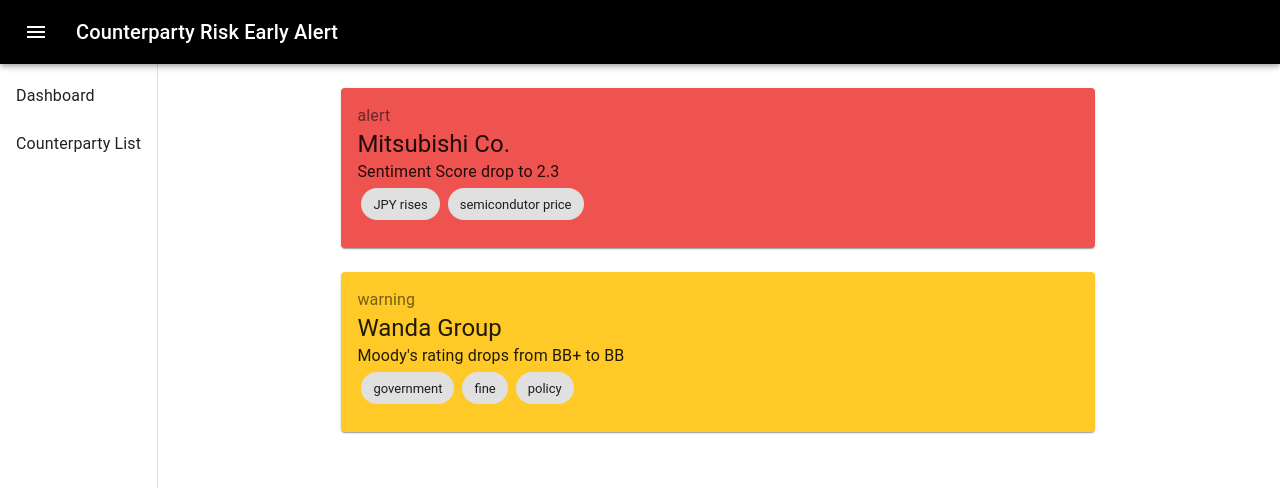
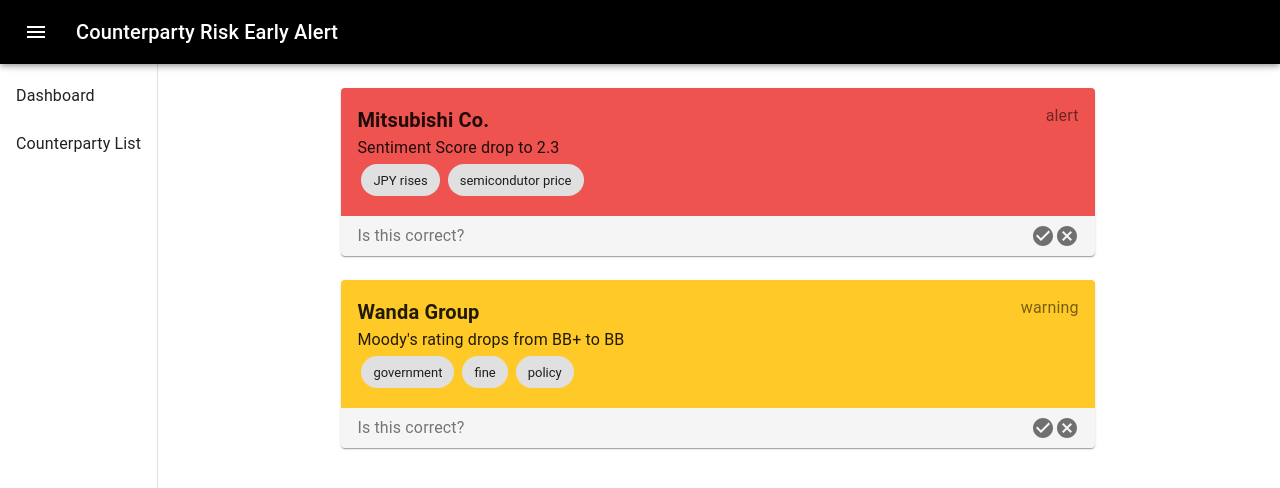
Before and after one commit to SGHKUST-FYP-Portfolio-Alert/portfolio-early-alert-intelligent-frontend, a React (Create React App) app: page / in a window 1280 px wide. Shown: the top 488 px of the page. Built offline with nearby package versions, Linux system fonts and the light colour scheme.

Commit message:
feedback from SG 3/9: UI supports feedback to alert

```diff
--- a/src/pages/Dashboard.js
+++ b/src/pages/Dashboard.js
@@ -6,8 +6,15 @@ import { withRouter } from 'react-router-dom';
 import { colors } from '@material-ui/core';
 import classnames from 'classnames'
 import Chip from '@material-ui/core/Chip';
+import IconButton from '@material-ui/core/IconButton';
+import CheckCircleIcon from '@material-ui/icons/CheckCircle';
+import CancelIcon from '@material-ui/icons/Cancel';
+
 
 const useStyles = makeStyles((theme) => ({
+  companyName: {
+    fontWeight: 'bold',
+  },
   dashboard: {
     textAlign: 'center',
     padding: theme.spacing(3),
@@ -28,6 +35,24 @@ const useStyles = makeStyles((theme) => ({
     '& > *': {
       margin: theme.spacing(0.5),
     }
+  },
+  feedbackRow: {
+    display: 'flex',
+    justifyContent: 'space-between',
+    backgroundColor: colors.grey[100],
+    color: colors.grey[600],
+    paddingTop: theme.spacing(1),
+    paddingBottom: `${theme.spacing(1)}px !important`
+  },
+  feedbackButtonContainer: {
+    display: 'flex'
+  },
+  iconButton: {
+    padding: 0
+  },
+  Row: {
+    display: 'flex',
+    justifyContent: 'space-between'
   }
 }));
 
@@ -50,15 +75,18 @@ const Dashboard = (props) => {
             item.type === 'warning'? classes.cardWarning : null
           )}
           key={index}
-          onClick={()=>history.push("/counterparty?id="+item.company_id)}
         >
-          <CardContent>
-            <Typography color="textSecondary">
-              {item.type}
-            </Typography>
-            <Typography variant="h5">
-              {item.company_name}
-            </Typography>
+          <CardContent
+            onClick={()=>history.push("/counterparty?id="+item.company_id)}
+          >
+            <div className={classes.Row}>
+              <Typography variant="h6" className={classes.companyName}>
+                {item.company_name}
+              </Typography>
+              <Typography color="textSecondary">
+                {item.type}
+              </Typography>
+            </div>
             <Typography>
               {item.content}
             </Typography>
@@ -68,6 +96,19 @@ const Dashboard = (props) => {
               ))}
             </div>
           </CardContent>
+          <CardContent className={classes.feedbackRow}>
+            <Typography>
+              Is this correct?
+            </Typography>
+            <div className={classes.feedbackButtonContainer}>
+                <IconButton className={classes.iconButton} onClick={()=>{console.log('here')}}>
+                  <CheckCircleIcon/>
+                </IconButton>
+                <IconButton className={classes.iconButton} onClick={()=>{}}>
+                  <CancelIcon/>
+                </IconButton>
+            </div>
+          </CardContent>
         </Card>
       )}
     </div>
```
